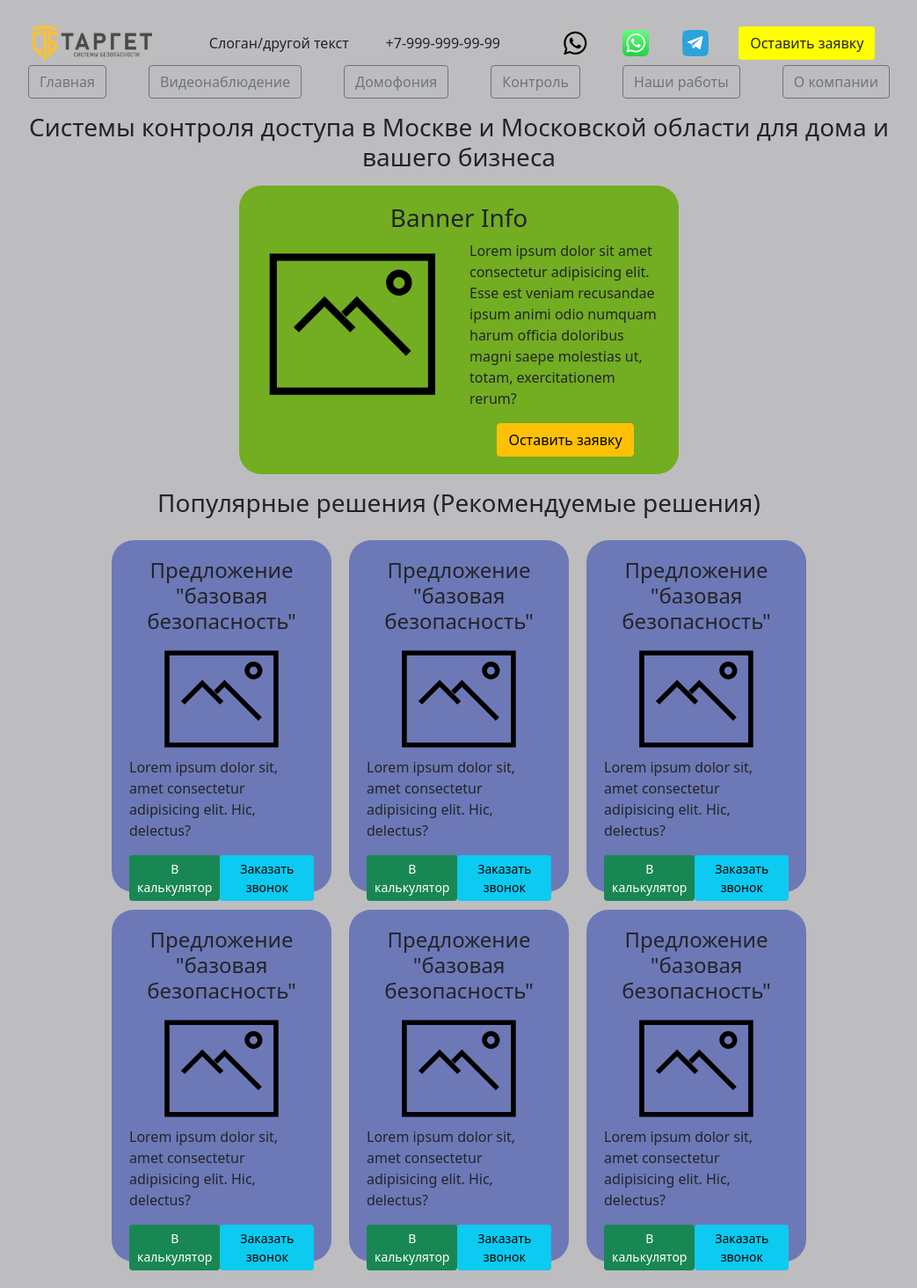
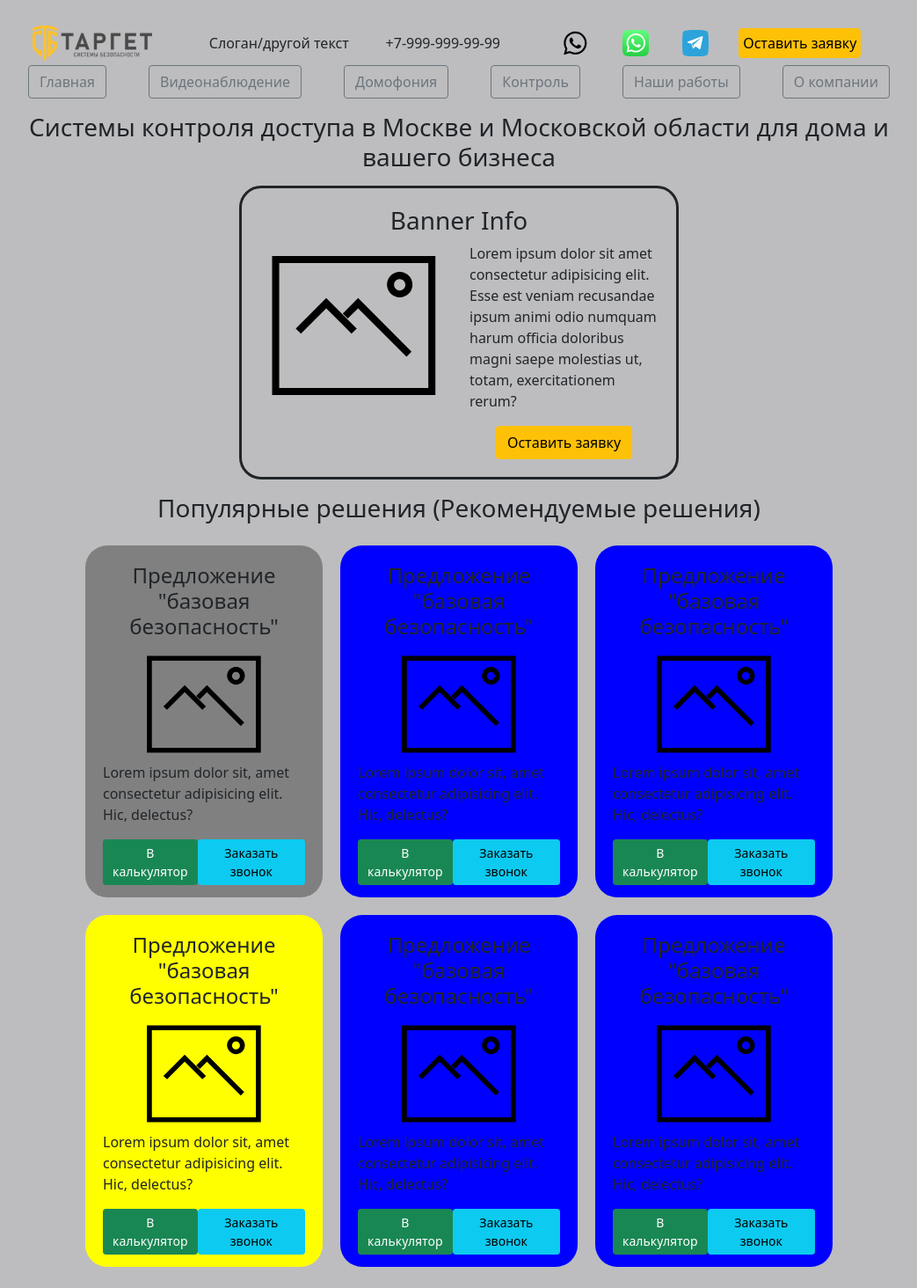
Before and after one commit to Video-equipment-store/Video-store, a Vue app in the folder project/frontend/: page / in a window 1280 px wide. Shown: the top 1464 px of the page at 88% size, without its empty margins (118-1161 px from the left). Built offline with nearby package versions, Linux system fonts and the light colour scheme.

Commit message:
ref style

```diff
--- a/project/frontend/src/components/NavBar.vue
+++ b/project/frontend/src/components/NavBar.vue
@@ -24,7 +24,7 @@ import router from '../router'
                     </div>
                 </div>
                 <div class="col nav-content-item">
-                    <button class="btn nav-submit-btn">Оставить заявку</button>
+                    <button class="btn btn-warning p-1">Оставить заявку</button>
                 </div>
 
             </div>
@@ -60,9 +60,4 @@ import router from '../router'
     max-height: 30px;
 }
 
-.nav-submit-btn {
-    background-color: yellow;
-    /* max-height: 30px; */
-
-}
 </style>
--- a/project/frontend/src/components/global/MainBanner.vue
+++ b/project/frontend/src/components/global/MainBanner.vue
@@ -23,9 +23,8 @@
 <style scoped>
 .main-banner {
     border-radius: 25px;
-    background: #73AD21;
     padding: 20px;
     width: 500px;
-    height: 35\00px;
+    border: solid;
 }
 </style>
--- a/project/frontend/src/components/global/PopularSolutionsCard.vue
+++ b/project/frontend/src/components/global/PopularSolutionsCard.vue
@@ -1,16 +1,20 @@
 <script setup>
+function get_color() {
+    const collors = ['green', 'blue', 'grey', 'yellow']
+    return collors[Math.floor(Math.random() * collors.length)];
+}
 </script>
 
 <template>
-    <div class="solution-card">
+    <div class="solution-card" :style="{ background: get_color() }">
         <h4 class="text-center">Предложение "базовая безопасность"</h4>
         <img class="rounded mx-auto d-block" width="150px" src="/base-solution.svg">
         <div>
             <p>Lorem ipsum dolor sit, amet consectetur adipisicing elit. Hic, delectus?</p>
         </div>
         <div class="d-flex justify-content-between">
-            <button class="btn btn-success btn-sm">В калькулятор</button>
-            <button class="btn btn-info btn-sm">Заказать звонок</button>
+            <button class="btn btn-success btn-sm p-1">В калькулятор</button>
+            <button class="btn btn-info btn-sm p-1">Заказать звонок</button>
         </div>
 
     </div>
@@ -19,9 +23,9 @@
 <style scoped>
 .solution-card {
     border-radius: 25px;
-    background: #2138ad83;
+    /* background: #2138ad83; */
     padding: 20px;
-    width: 250px;
+    width: 270px;
     height: 400px;
 }
 </style>
--- a/project/frontend/src/components/global/ProductCard.vue
+++ b/project/frontend/src/components/global/ProductCard.vue
@@ -4,7 +4,7 @@
 <template>
     <div class="product-card">
         <div class="d-flex justify-content-center mt-3">
-            <div style="background-color: aquamarine; width: 100px; height: 100px;"></div>
+            <img width="100" src="/base-solution.svg">
         </div>
         <h4 class="text-center">Название камеры</h4>
         <p class="text-center">Lorem ipsum dolor sit, amet consectetur adipisicing elit.</p>
```
